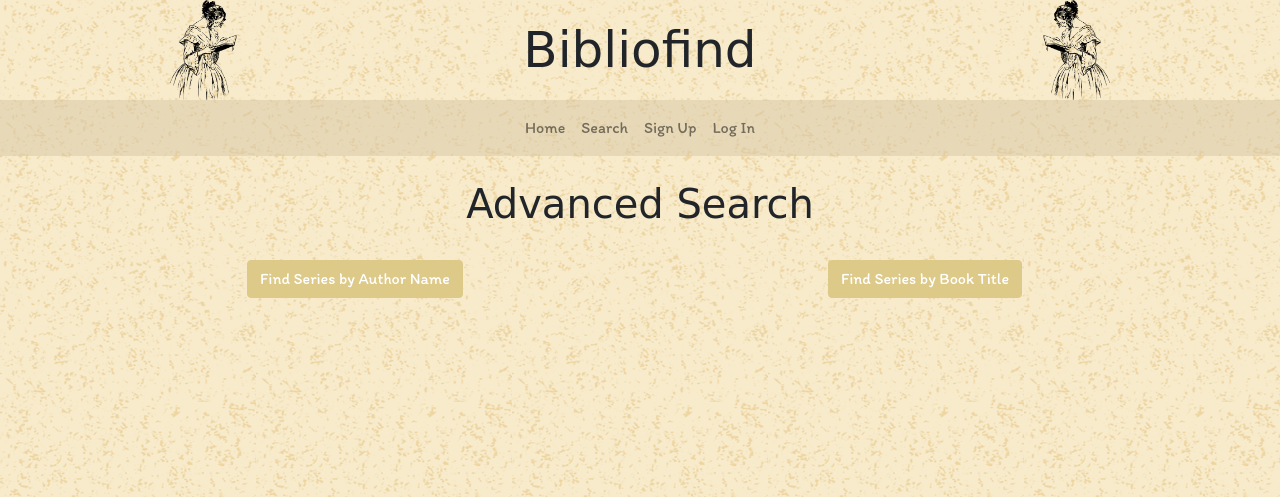
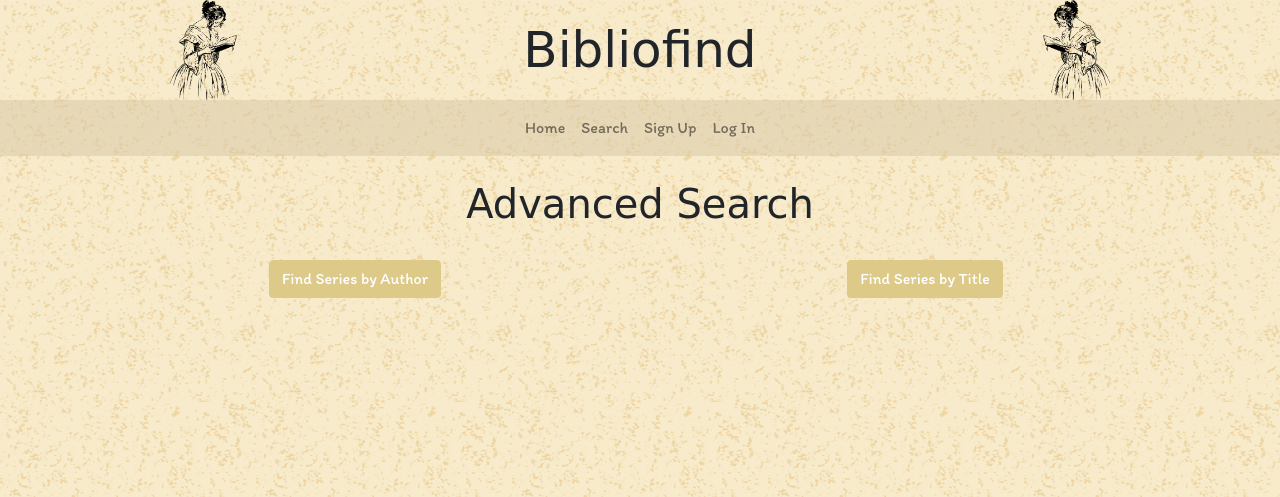
Before and after one commit to sdublish/hackbright-project, a Flask app: page /adv-search in a window 1280 px wide. Shown: the top 497 px of the page. Run offline with Flask 2, Linux system fonts and the light colour scheme; parts of the project's set-up code (start-up, migrations or seed data) failed here and were passed over; some libraries are stand-ins or nearby versions; some web fonts are replaced.

Commit message:
Small visual changes

```diff
--- a/templates/adv-search.html
+++ b/templates/adv-search.html
@@ -5,29 +5,27 @@
 <br>
 <div class="row">
 <div class="col-sm-6 text-center">
-<button class="btn" id="author-btn"> Find Series by Author Name </button>
+<button class="btn" id="author-btn"> Find Series by Author</button>
 </div>
 <div class="col-sm-6 text-center">
-<button class="btn" id="title-btn"> Find Series by Book Title </button>
+<button class="btn" id="title-btn"> Find Series by Title </button>
 </div>
 </div>
 <br> <br>
 <div class="row justify-content-center" id="author-search" style="display:none">
 <form action="/by-author" method="POST" id="author-search-frm">
     <div class="form-group">
-    <label for="author"> Author Name </label>
+    <label for="author"> Author's Full Name </label>
     <input type="text" name="author" aria-describedby="author-rule" class="form-control" id="author" required>
     <!-- Might add regex here to validate submision -->
-    <small id="author-rule" class="form-text text-muted"> In order for this search to work properly, you must enter the full name of the author.</small>
     </div>
-
     <button type="submit" class="btn" id="author-search-btn">Search</button>
 </form>
 </div>
 <div class="row justify-content-center" id="title-search" style="display:none">
 <form action="/by-book" method="POST" id="title-search-frm">
     <div class="form-group">
-         <label for="title"> Book Title </label>
+         <label for="title">Title </label>
      <input type="text" name="title" class="form-control" id="title"required>
 
     </div>
--- a/templates/search.html
+++ b/templates/search.html
@@ -4,10 +4,10 @@
 <h1 class='text-center'> Search </h1>
 <div class="row">
 <div class="col-sm-6 text-center">
-<button class="btn" id="search-author"> Search by Author Name </button>
+<button class="btn" id="search-author"> Search by Author</button>
 </div>
 <div class="col-sm-6 text-center">
-<button class="btn" id="search-series"> Search by Series Name </button>
+<button class="btn" id="search-series"> Search by Series</button>
 </div>
 </div>
 <input type="hidden" id="search-history" value="">
--- a/templates/user_info.html
+++ b/templates/user_info.html
@@ -2,13 +2,11 @@
 {% block title %} {{ user.fname }}'s Info {% endblock %}
 {% block content %}
 <h1> {{ user.fname }} {{ user.lname }} </h1>
-
 <p> Favorite book: {{ user.fav_book }} </p>
 <div id="cover-spin"></div>
 {% if user.is_description_public or session.get("user_id") == user.user_id %}
 <p> Description: {{ user.description }} </p>
 {% endif %}
-
 {% if user.is_fav_author_public or session.get("user_id") == user.user_id %}
 {% if user.fav_authors|length > 0 %}
 <p> Favorite authors: <ul id="user-fav-author">{% for fav_author in user.fav_authors %}
@@ -66,6 +64,7 @@
 </tbody>
     </table>
 </div>
+
 <div class="text-center">
 <button class="btn" id="send-search-history"> Send Search History To Email </button>
 </div>
```
